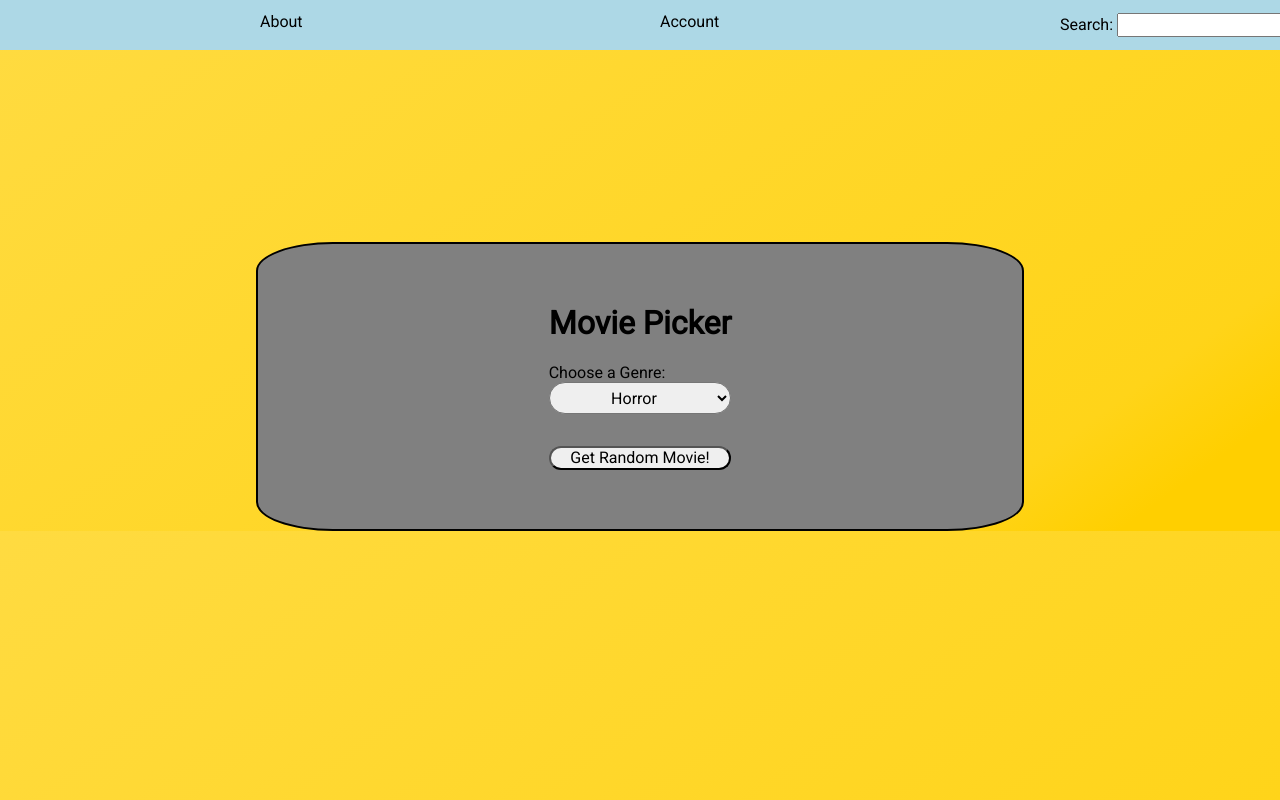
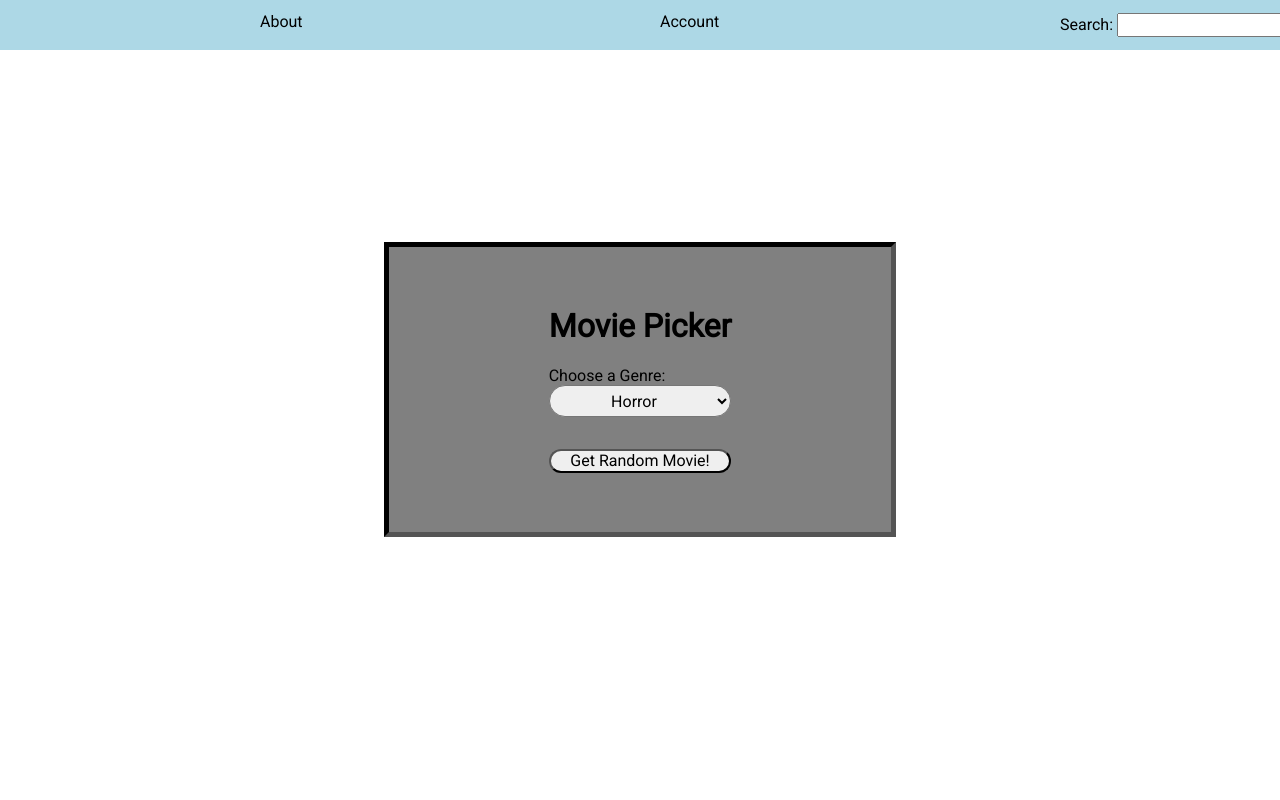
Before and after one commit to Demoniced/MoviePicker, a plain HTML site: page MoviePicker Project/index.html in a window 1280 px wide. Shown: the top 800 px of the page. Drawn offline with Linux system fonts and the light colour scheme.

Commit message:
Changed JS to add Background Image for MoviePicker
Changed some styles in CSS

```diff
--- a/MoviePicker Project/css/style.css
+++ b/MoviePicker Project/css/style.css
@@ -15,16 +15,17 @@
   flex-direction:column;
   align-items:center;
   background-color:grey;
-  border-radius:10%;
-  flex-basis:5%;
-  border:solid black 2px;
-  width:60%;
+  /* border-radius:10%; */
+  flex-basis:3%;
+  border:inset black 5px;
+  width:40%;
+  flex-grow:0;
 
 }
 body{
-  background: rgb(255,207,0);
-  background: linear-gradient(324deg, rgba(255,207,0,1) 8%, rgba(255,212,25,1) 17%, rgba(255,219,65,1) 100%, rgba(255,255,255,1) 100%, rgba(255,255,255,1) 100%);
-
+  background-color:black;
+  background:no-repeat;
+  background-size:cover;
   padding:0;
   margin:0;
 }
@@ -44,7 +45,7 @@ button{
 .wrapper{
   justify-content:center;
   flex-direction:row;
-  width:30%;
+  /* width:30%; */
 
 
 }
--- a/MoviePicker Project/js/main.js
+++ b/MoviePicker Project/js/main.js
@@ -39,7 +39,8 @@
                         document.querySelector('.rating').innerText = `Rated ${data.us_rating}`
 
                         document.querySelector('.release-date').innerText = `Release Date : ${data.release_date}`
-
+                        document.body.style.backgroundImage = `url('${data.backdrop}')`;
+                        document.body.style.background = 'cover'
                         document.querySelector('.runtime').innerText = `Runtime: ${data.runtime_minutes} mins`
                   console.log(data)
                 })
```
